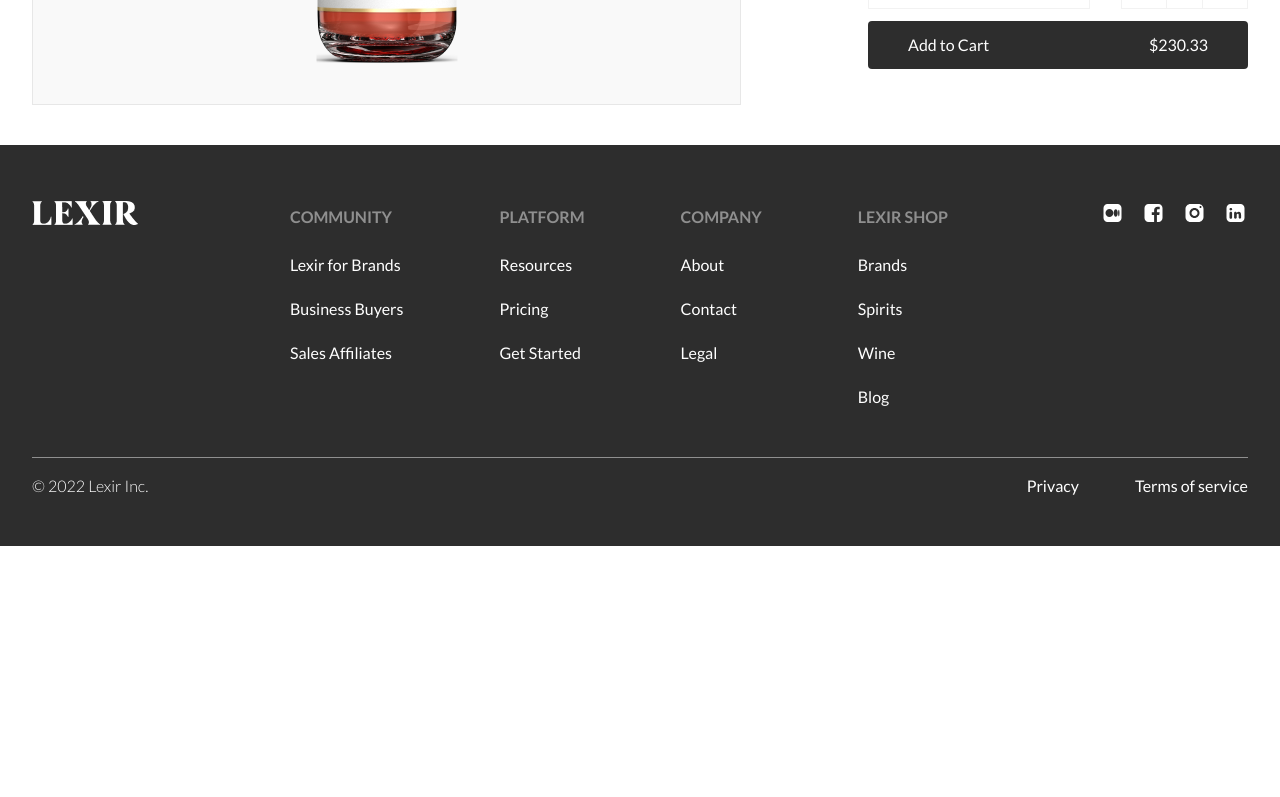
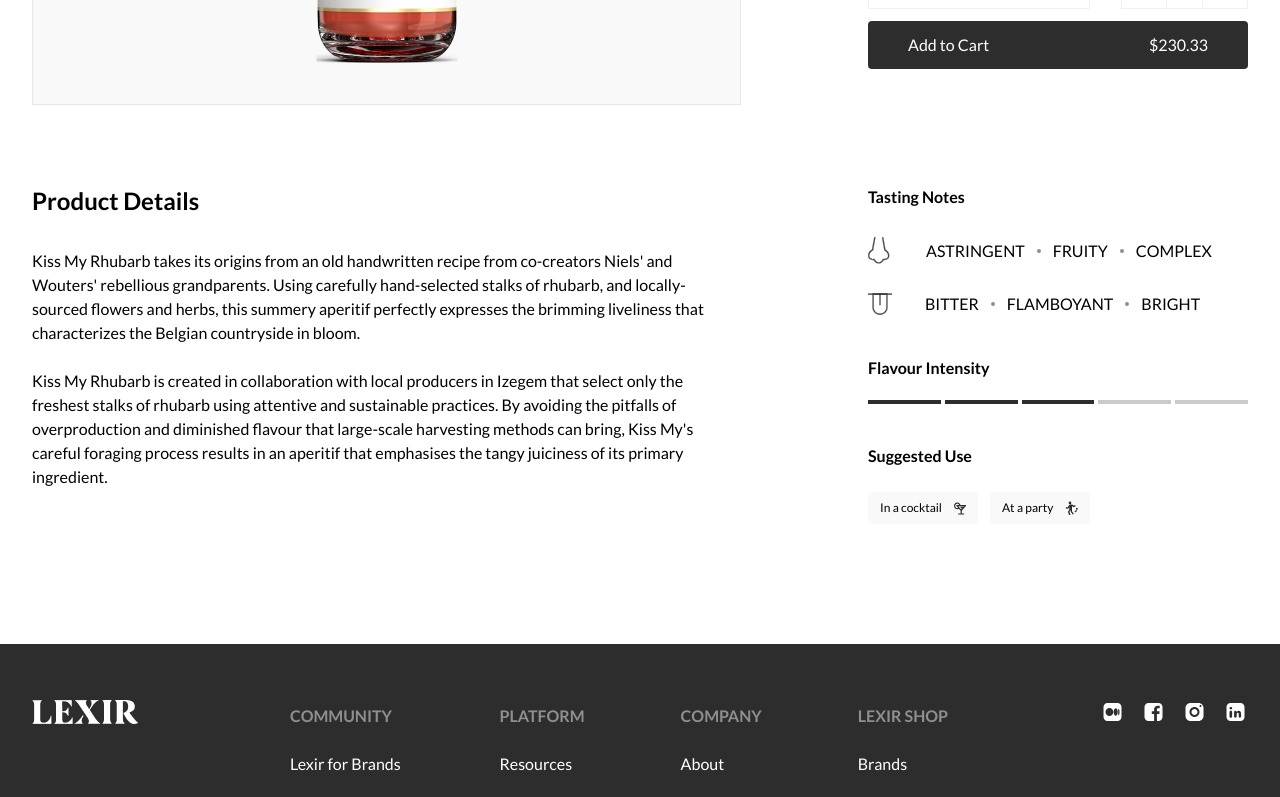
Before and after one commit to LexirIO/lexir-io-challenge, a Next.js app: page / in a window 1280 px wide. Shown: the part 607-1404 px from the top of the page. Before the commit the page ends 1153 px from the top, so only its background shows below. Built offline with nearby package versions, Linux system fonts and the light colour scheme; a web font is replaced by a local one.

Commit message:
mid section [100%]

```diff
--- a/src/pages/index.tsx
+++ b/src/pages/index.tsx
@@ -15,6 +15,10 @@
 import cartIcon from '@assets/cart.svg';
 import kissMyRhubarbImg from '@assets/packshot-kiss-my-rhubarb.png';
 import netherlandsIcon from '@assets/icons8-netherlands.svg';
+import noseIcon from '@assets/nose.svg';
+import tongueIcon from '@assets/tongue.svg';
+import cocktailIcon from '@assets/cocktail.svg';
+import partyIcon from '@assets/party.svg';
 
 // required for header
 const navItems = [
@@ -119,7 +123,7 @@
 				<BreadCrumb />
 
 				{/* top section */}
-				<section className='flex gap-10 justify-between'>
+				<section className='flex gap-10 justify-between mb-20'>
 					<div className='w-7/12 max-w-[748px] h-[488px] bg-grey-100 border border-grey-200 flex justify-center items-center'>
 						<Image src={kissMyRhubarbImg} alt='kiss my rhubarb' />
 					</div>
@@ -163,6 +167,89 @@
 							<span>Add to Cart</span>
 							<span>${(dummyData.price * quant).toFixed(2)}</span>
 						</button>
+					</aside>
+				</section>
+
+				{/* mid section */}
+				<section className='flex gap-10 justify-between mb-20'>
+					<div className='w-7/12'>
+						<h1 className='font-bold text-2xl mb-8'>Product Details</h1>
+
+						<p className='max-w-[697px]'>
+							Kiss My Rhubarb takes its origins from an old handwritten recipe
+							from co-creators Niels&apos; and Wouters&apos; rebellious
+							grandparents. Using carefully hand-selected stalks of rhubarb, and
+							locally-sourced flowers and herbs, this summery aperitif perfectly
+							expresses the brimming liveliness that characterizes the Belgian
+							countryside in bloom.
+							<br />
+							<br />
+							Kiss My Rhubarb is created in collaboration with local producers
+							in Izegem that select only the freshest stalks of rhubarb using
+							attentive and sustainable practices. By avoiding the pitfalls of
+							overproduction and diminished flavour that large-scale harvesting
+							methods can bring, Kiss My&apos;s careful foraging process results
+							in an aperitif that emphasises the tangy juiciness of its primary
+							ingredient.
+						</p>
+					</div>
+
+					<aside className='flex-grow max-w-[380px]'>
+						<div className='mb-10'>
+							<h2 className='capitalize font-bold text-base mb-7'>
+								tasting notes
+							</h2>
+
+							<div className='flex gap-5 lg:gap-9 mb-7'>
+								<Image src={noseIcon} alt='smell' />
+
+								<ul className='uppercase flex gap-3 items-center'>
+									<li className='flex items-center gap-3'>Astringent</li>
+									<li className='w-1 h-1 rounded-full bg-secondary'></li>
+									<li className='flex items-center gap-3'>Fruity</li>
+									<li className='w-1 h-1 rounded-full bg-secondary'></li>
+									<li>Complex</li>
+								</ul>
+							</div>
+
+							<div className='flex gap-4 lg:gap-8'>
+								<Image src={tongueIcon} alt='smell' />
+
+								<ul className='uppercase flex gap-3 items-center'>
+									<li className='flex items-center gap-3'>BITTER</li>
+									<li className='w-1 h-1 rounded-full bg-secondary'></li>
+									<li className='flex items-center gap-3'>FLAMBOYANT</li>
+									<li className='w-1 h-1 rounded-full bg-secondary'></li>
+									<li>BRIGHT</li>
+								</ul>
+							</div>
+						</div>
+
+						<div className='mb-10'>
+							<h2 className='font-bold text-base mb-5'>Flavour Intensity</h2>
+
+							<ul className='grid grid-cols-5 gap-1'>
+								<li className='w-full h-1 bg-primary'></li>
+								<li className='w-full h-1 bg-primary'></li>
+								<li className='w-full h-1 bg-primary'></li>
+								<li className='w-full h-1 bg-grey-300'></li>
+								<li className='w-full h-1 bg-grey-300'></li>
+							</ul>
+						</div>
+
+						<div>
+							<h2 className='font-bold text-base mb-6'>Suggested Use</h2>
+
+							<div className='flex gap-3'>
+								<span className='rounded bg-grey-100 flex items-center gap-3 px-3 py-2 text-xs'>
+									In a cocktail <Image src={cocktailIcon} alt='cocktail' />
+								</span>
+
+								<span className='rounded bg-grey-100 flex items-center gap-3 px-3 py-2 text-xs'>
+									At a party <Image src={partyIcon} alt='party' />
+								</span>
+							</div>
+						</div>
 					</aside>
 				</section>
 			</main>
```
